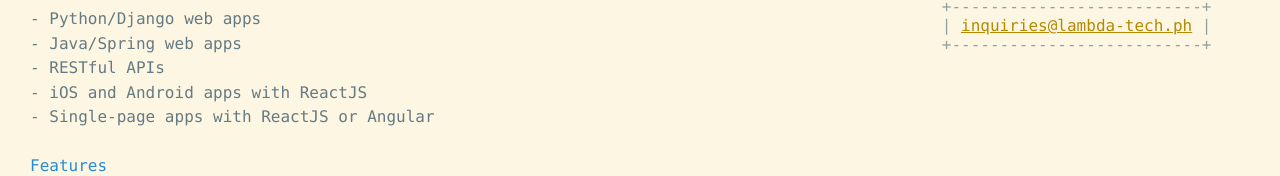
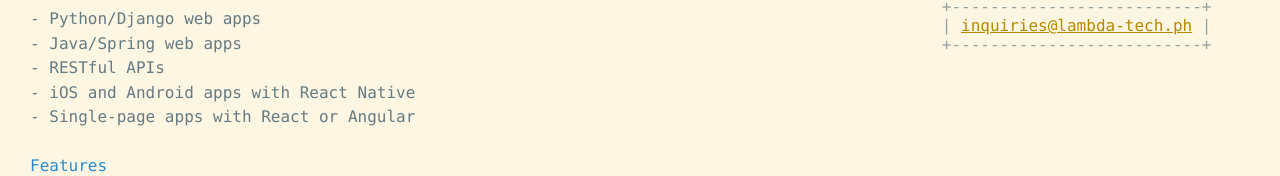
Before and after one commit to lambda-tech-ph/lambda-splash, a plain HTML site: page index.html in a window 1280 px wide. Shown: the part 147-323 px from the top of the page. Drawn offline with Linux system fonts and the light colour scheme.

Commit message:
Correct library/framework names

```diff
--- a/index.html
+++ b/index.html
@@ -95,8 +95,8 @@
             <li>Python/Django web apps</li>
             <li>Java/Spring web apps</li>
             <li>RESTful APIs</li>
-            <li>iOS and Android apps with ReactJS</li>
-            <li>Single-page apps with ReactJS or Angular</li>
+            <li>iOS and Android apps with React Native</li>
+            <li>Single-page apps with React or Angular</li>
         </ul>
         <h3>Features</h3>
         <ul>
```
